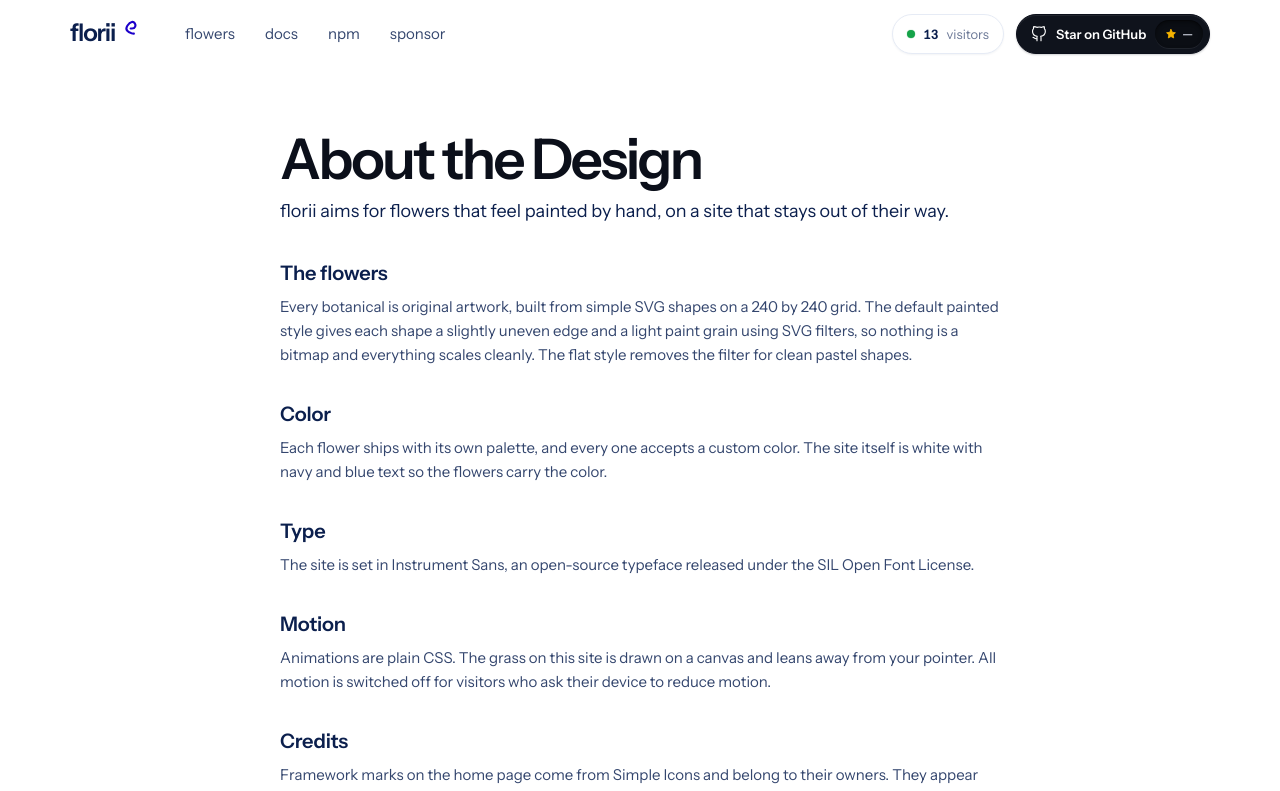
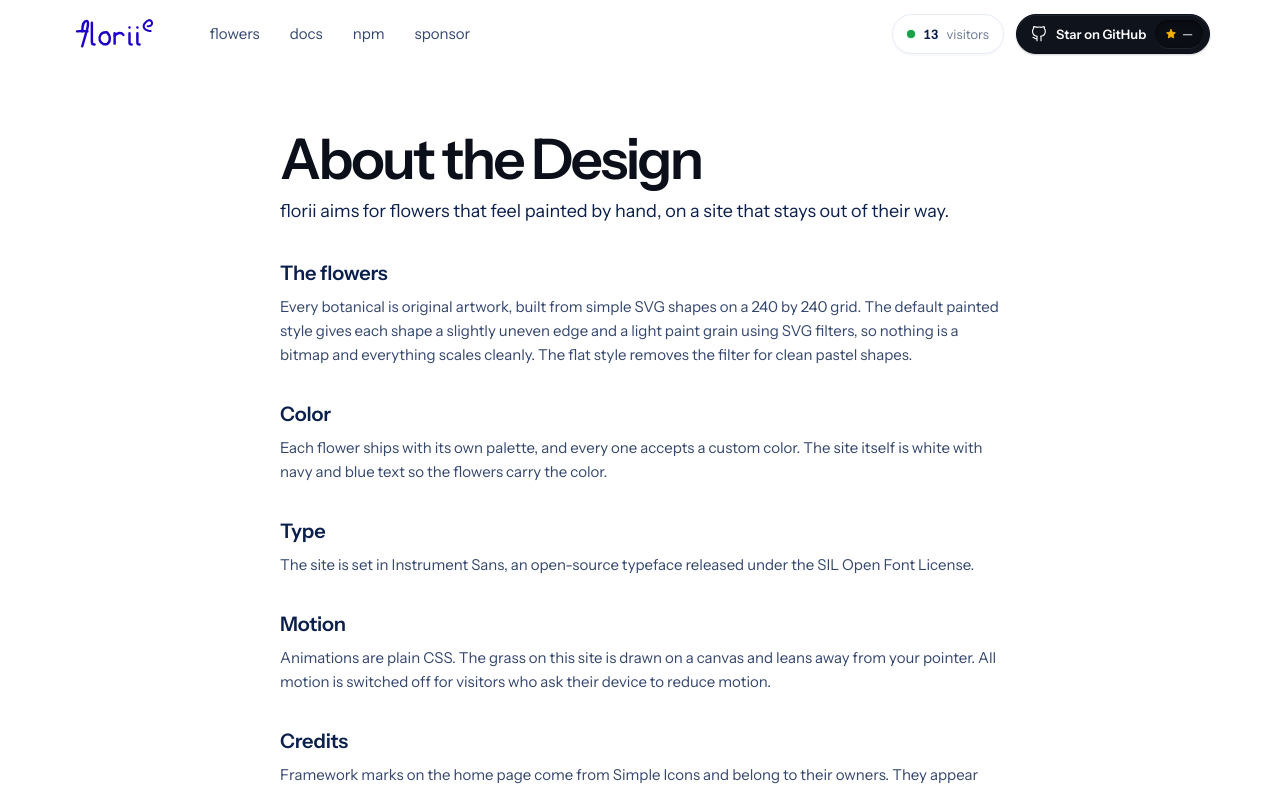
Before and after one commit to pradhan-not-found/florii, a Next.js app: page /about in a window 1280 px wide. Shown: the top 791 px of the page. Built offline with nearby package versions, Linux system fonts and the light colour scheme; no server answers.

Commit message:
feat: navbar logo completely rendered as hand-drawn vector SVG art

```diff
--- a/app/components/site-header.tsx
+++ b/app/components/site-header.tsx
@@ -24,32 +24,40 @@ export function SiteHeader() {
     <div className="container header-inner">
       <a href="/" className="logo" aria-label="florii home">
         <svg
-          className="logo-svg"
-          viewBox="0 0 80 32"
-          width="80"
-          height="32"
+          className="logo-art"
+          viewBox="0 0 114 36"
+          width="106"
+          height="34"
           fill="none"
+          stroke="currentColor"
+          strokeWidth="2.8"
+          strokeLinecap="round"
+          strokeLinejoin="round"
           xmlns="http://www.w3.org/2000/svg"
           aria-hidden="true"
         >
-          <text
-            x="0"
-            y="23"
-            fill="currentColor"
-            fontFamily='var(--sans), "Instrument Sans", -apple-system, sans-serif'
-            fontSize="26"
-            fontWeight="600"
-            letterSpacing="-0.045em"
-          >
-            florii
-          </text>
-          <g transform="translate(59, 2) scale(0.62)">
+          {/* f */}
+          <path d="M 14 15 C 14 8 16 3 19 3 C 21 3 21 7 19.5 13 L 14 32" />
+          <path d="M 8 15 Q 14 14 20 15" />
+          {/* l */}
+          <path d="M 25 5 L 25 27 C 25 29 26 30 28 30" />
+          {/* o */}
+          <path d="M 41 16 C 35 16 33 21 34 25 C 35 29 40 31 43 29 C 46 27 47 20 42 16 Z" />
+          {/* r */}
+          <path d="M 51 17 L 51 29" />
+          <path d="M 51 20 C 54 16 59 16 61 19" />
+          {/* i */}
+          <path d="M 68 17 L 68 28 C 68 29.5 69 30 70.5 30" />
+          <circle cx="68" cy="10.5" r="1.4" fill="currentColor" stroke="none" />
+          {/* i */}
+          <path d="M 77 17 L 77 28 C 77 29.5 78 30 79.5 30" />
+          <circle cx="77" cy="10.5" r="1.4" fill="currentColor" stroke="none" />
+          {/* heart */}
+          <g transform="translate(83, 1) scale(0.62)">
             <path
               d="M9.21243 13.1822C9.2343 13.1822 9.97934 13.1822 11.2653 13.1294C23.9929 12.6076 14.717 -8.49899 3.50135 8.39529C-1.04315 15.2407 4.60988 19.8393 10.7663 21.4182C12.1719 21.7404 13.1444 21.8736 14.7039 22.0486"
               stroke="#1C00CA"
               strokeWidth="3.7"
-              strokeLinecap="round"
-              strokeLinejoin="round"
             />
           </g>
         </svg>
--- a/app/globals.css
+++ b/app/globals.css
@@ -410,10 +410,10 @@ h2{font-size:clamp(28px,3.2vw,36px);line-height:1.15;letter-spacing:-.02em;font-
 .sponsor-head{display:flex;align-items:flex-end;justify-content:space-between;gap:24px;flex-wrap:wrap;margin-bottom:22px}
 .sponsor-head p{margin-top:6px;color:var(--muted,#6b7896)}
 
-/* navbar logo: SVG art */
-.logo{display:inline-flex!important;align-items:center!important;color:var(--navy)!important;text-decoration:none!important;line-height:1!important}
-.logo-svg{display:block;height:30px;width:auto;overflow:visible;transition:transform .2s ease}
-.logo:hover .logo-svg{transform:scale(1.04)}
+/* navbar logo: hand-drawn SVG art */
+.logo{display:inline-flex!important;align-items:center!important;color:#1C00CA!important;text-decoration:none!important;line-height:1!important}
+.logo-art{display:block;height:32px;width:auto;overflow:visible;transition:transform .2s ease}
+.logo:hover .logo-art{transform:scale(1.05)}
 /* sponsor plots sit above the grass */
 .sponsor-garden{height:250px !important}
 .plot-row{align-items:flex-start !important;padding-top:44px !important}
```
